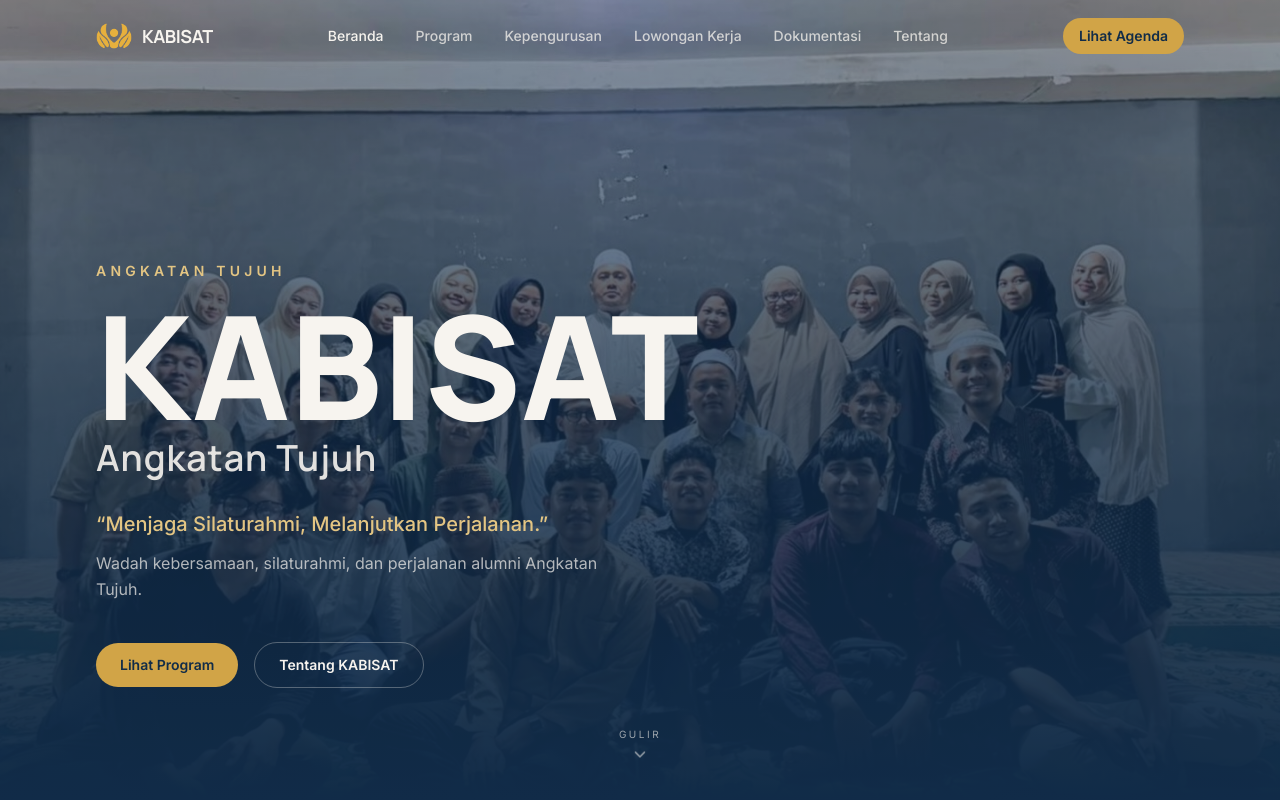
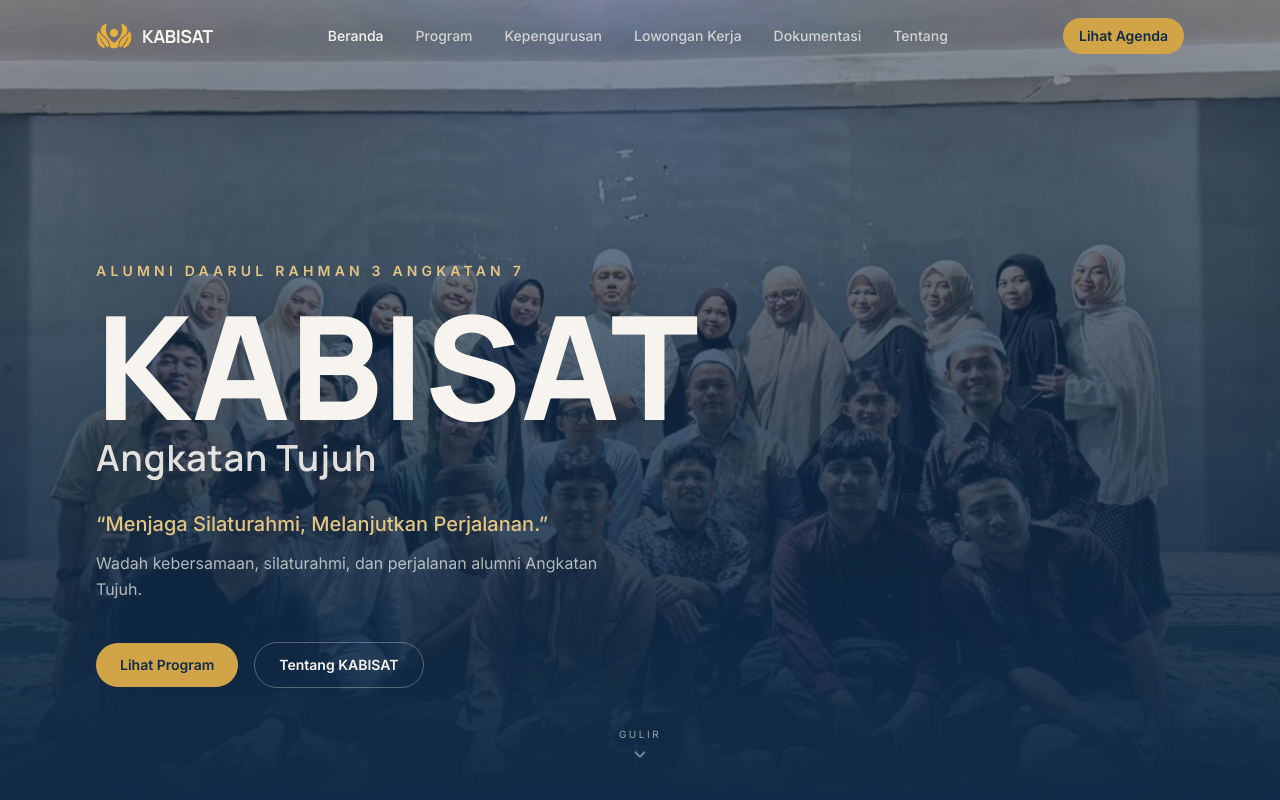
Before and after one commit to enefisualcode/kabisat-angkatan-tujuh, a Next.js app: page / in a window 1280 px wide. Shown: the top 800 px of the page. Built offline with nearby package versions, Linux system fonts and the light colour scheme.

Commit message:
Update hero alumni label

```diff
--- a/src/components/home/Hero.tsx
+++ b/src/components/home/Hero.tsx
@@ -19,7 +19,7 @@ export default function Hero() {
 
       <div className="relative z-10 mx-auto w-full max-w-6xl px-6 pb-20 sm:px-8 sm:pb-28">
         <p className="mb-4 text-xs font-semibold tracking-[0.3em] text-gold-soft uppercase sm:text-sm">
-          Angkatan Tujuh
+          Alumni Daarul Rahman 3 Angkatan 7
         </p>
         <h1 className="font-heading text-6xl leading-[0.95] font-extrabold text-cream sm:text-8xl lg:text-[9rem]">
           KABISAT
```
